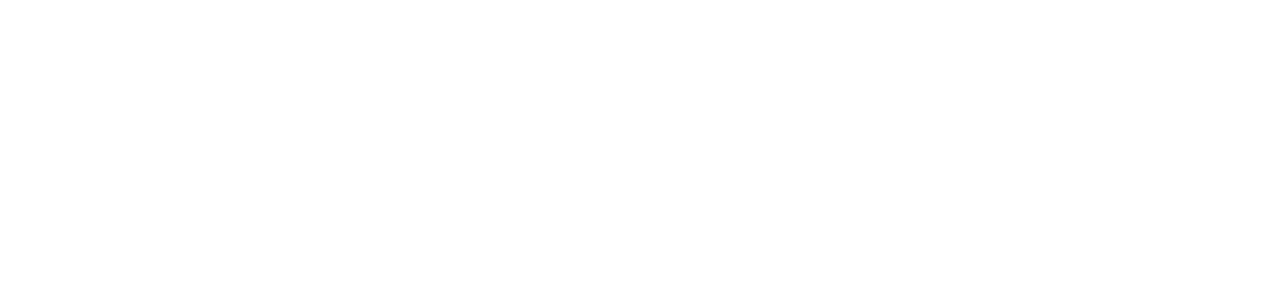
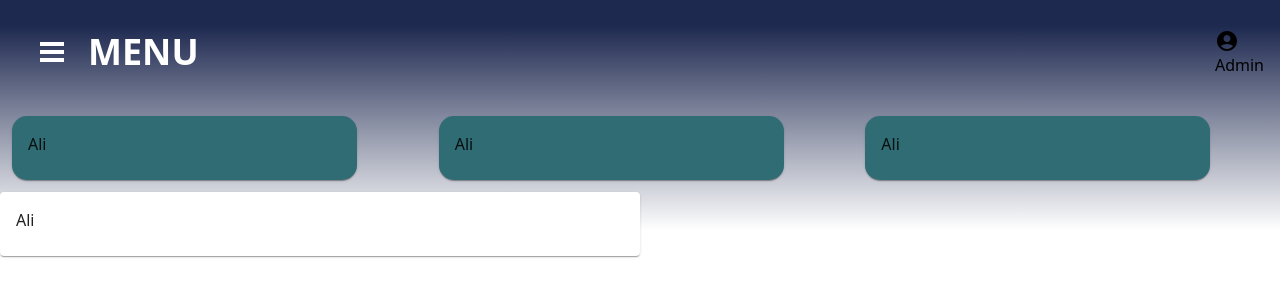
Before and after one commit to alinawaz160/community-support-portal, a React (Create React App) app: page /Dashboard in a window 1280 px wide. Before the commit this address had no page. Shown: the top 300 px of the page. Built offline with nearby package versions, Linux system fonts and the light colour scheme.

Commit message:
dashboard page

```diff
--- a/src/App.js
+++ b/src/App.js
@@ -9,6 +9,8 @@
 import Home from "./views/Home";
 import Login from './views/Login';
 import SignUp from './views/SignUp';
+import Layout2 from './container/Layout2';
+import Dashboard from './views/Dashboard';
 
 function App() {
   return (
@@ -17,6 +19,7 @@
         <Route path='/' element={<TheLayout><Home/></TheLayout>}/>
         <Route path='/Login' element={<TheLayout><Login/></TheLayout>}/>
         <Route path='/SignUp' element={<TheLayout><SignUp/></TheLayout>}/>
+        <Route path='/Dashboard' element={<Layout2><Dashboard/></Layout2>}/>
       </Routes>
     </Router>
   );
--- a/src/container/Layout2.js
+++ b/src/container/Layout2.js
@@ -1,20 +1,65 @@
+import { Dashboard } from "@mui/icons-material";
+import { Button, Drawer, ListItem } from "@mui/material";
 import React from "react";
-
+import { Link } from "react-router-dom";
+import siteLogo from "../assets/siteLogo.png"
+import AccountCircleRoundedIcon from '@mui/icons-material/AccountCircleRounded';
 
 class Layout2 extends React.Component {
     constructor() {
         super();
+        this.state = {
+            menu: false
+        }
+    }
+    header = () => {
+        return (
+            <div className="navbar flex  justify-between items-center p-4">
+                <div className="flex justify-center items-center">
+                    <Button onClick={() => { this.setState({ menu: true }) }}>
+                        <div className="humburger inline-block p-4 cursor-pointer ">
+                            <div className="line h-1 w-6 my-1 bg-white"></div>
+                            <div className="line h-1 w-6 my-1 bg-white"></div>
+                            <div className="line h-1 w-6 my-1 bg-white"></div>
+                        </div>
+                    </Button>
+                    <div className="name text-white font-bold  text-lg md:text-4xl">
+                        MENU
+                    </div>
+                </div>
+                <div className="user">
+                    <AccountCircleRoundedIcon />
+                    <div>Admin</div>
+                </div>
+            </div>
+        )
     }
     sidebar = () => {
         return (
-            <Drawer className="drawer my-10"
-                open={true}            >
+            <Drawer
+                open={this.state.menu}
+                onAbort={()=>this.setState({menu:false})}
+            >
                 <div style={{ width: "200px" }}>
+                    <div>
+                        <div>
+                            <img src={siteLogo} />
+                        </div>
+                        <div>
+                            <h2>ALFOUZ</h2>
+                        </div>
+                    </div>
                     <ListItem button>
-                        <ListItemText primary={"This is a Home"} />
+                        <div><Link to={"/Dashboard"}>Dashboard</Link></div>
                     </ListItem>
-                    <ListItem button>
-                        <ListItemText primary={"Account"} />
+                    <ListItem >
+                        <div><Link to={"/Projects"}>Project</Link></div>
+                    </ListItem>
+                    <ListItem >
+                        <div><Link to={"/Projects"}>Volunteers</Link></div>
+                    </ListItem>
+                    <ListItem>
+                        <div><Link to={"/Projects"}>NGO's</Link></div>
                     </ListItem>
                 </div>
             </Drawer>
@@ -22,9 +67,16 @@
     }
     render() {
         return (
-            <div>
-
+            <div style={{ background: "linear-gradient(to bottom, #1e2950 10%, #fff 90%)" }}>
+                <div style={{ width: "30%" }}>
+                    {this.sidebar()}
+                </div>
+                {this.header()}
+                <div>
+                    {this.props.children}
+                </div>
             </div>
         );
     }
 }
+export default Layout2;
--- /dev/null
+++ b/src/views/Dashboard.js
@@ -0,0 +1,47 @@
+import { Card, CardContent } from "@mui/material";
+import React from "react";
+
+class Dashboard extends React.Component{
+    constructor(){
+        super();
+    }
+    render(){
+        return(
+            <div className="container">
+                <div className="row w-full flex md:flex-row md:justify-around md:items-center ">
+                    <div className="w-full md:w-1/2 p-3">
+                    <Card sx={{ maxWidth: 345, background: "#306c74", borderRadius:"15px"}}>
+                        <CardContent>
+                            Ali
+                        </CardContent>
+                    </Card>
+                    </div>
+                    <div className="w-full md:w-1/2 p-3">
+                    <Card sx={{ maxWidth: 345, background: "#306c74", borderRadius:"15px"}}>
+                        <CardContent>
+                        Ali
+                        </CardContent>
+                    </Card>
+                    </div>
+                    <div className="w-full md:w-1/2 p-3">
+                    <Card sx={{ maxWidth: 345, background: "#306c74", borderRadius:"15px"}}>
+                        <CardContent>
+                        Ali
+                        </CardContent>
+                    </Card>
+                    </div>
+                </div>
+                <div className="requests w-full">
+                    <div className="w-full md:w-1/2">
+                    <Card>
+                        <CardContent>
+                            Ali
+                        </CardContent>
+                    </Card>
+                    </div>
+                </div>
+            </div>
+        )
+    }
+}
+export default Dashboard;
```
Also changed, not shown: src/assets/siteLogo.png (added), src/views/Projects.js (added).
